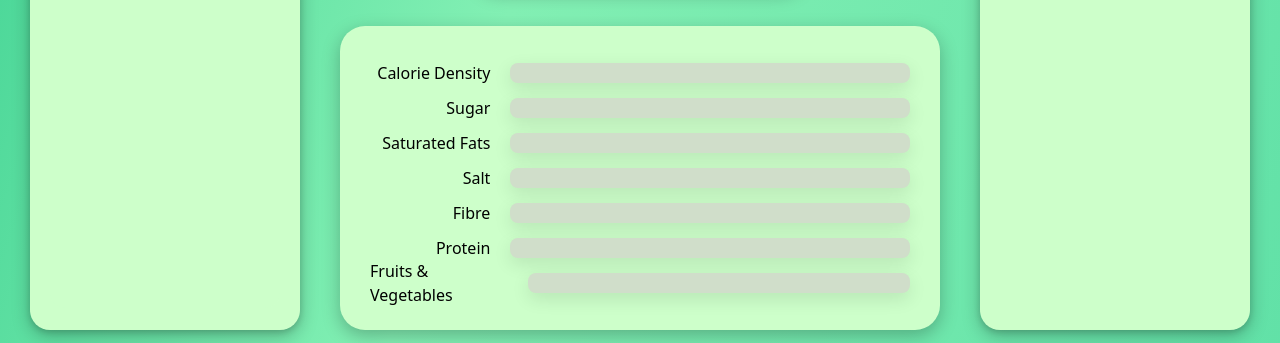
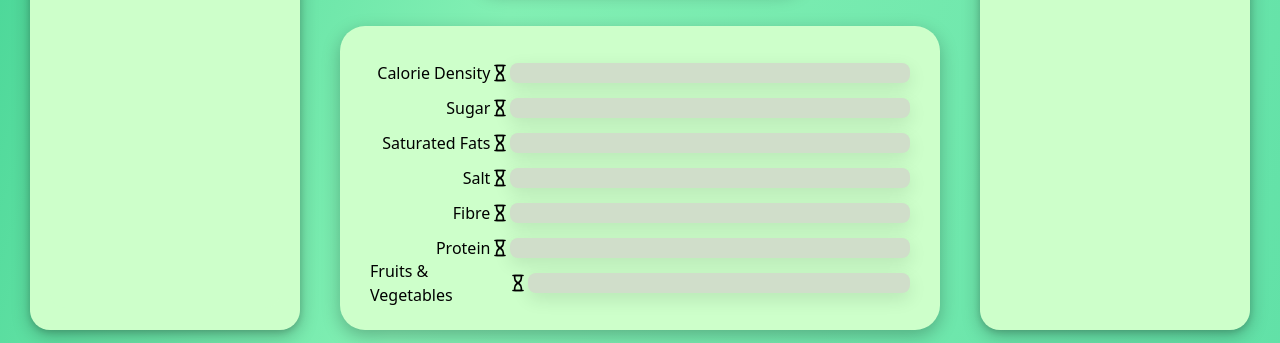
Before and after one commit to pnotato/ReRecipe, a React (Vite) app in the folder frontend/rerecipe/: page / in a window 1280 px wide. Shown: the part 450-793 px from the top of the page. Built offline with nearby package versions, Linux system fonts and the light colour scheme.

Commit message:
Added icons for bars

```diff
--- a/frontend/rerecipe/src/App.jsx
+++ b/frontend/rerecipe/src/App.jsx
@@ -246,7 +246,9 @@ function normalizeNutriscore(score) {
             <div className="bars">
               <div className="bar-container">
               <div className="bar-text">Calorie Density</div>
-                <div className="box" style={{ ...transparent }} />
+                <div className="box">
+                  <img src={loading}/>
+                </div>
                 <div className="bar">
                   <animated.div className="bar-anim" //Calories
                     style={{
@@ -258,7 +260,9 @@ function normalizeNutriscore(score) {
               </div>
               <div className="bar-container">
                 <div className="bar-text">Sugar</div>
-                <div className="box" style={{ ...transparent }} />
+                <div className="box">
+                  <img src={loading}/>
+                </div>
                 <div className="bar">
                   <animated.div className="bar-anim" //Sugar
                     style={{
@@ -270,7 +274,9 @@ function normalizeNutriscore(score) {
               </div>
               <div className="bar-container">
                 <div className="bar-text">Saturated Fats</div>
-                <div className="box" style={{ ...transparent }} />
+                <div className="box">
+                  <img src={loading}/>
+                </div>
                 <div className="bar">
                   <animated.div className="bar-anim" //Fat
                     style={{
@@ -282,7 +288,8 @@ function normalizeNutriscore(score) {
               </div>
               <div className="bar-container">
                 <div className="bar-text">Salt</div>
-                <div className="box" style={{ ...transparent }} />
+                <div className="box">
+                  <img src={loading}/></div>
                 <div className="bar">
                   <animated.div className="bar-anim" //Salt
                     style={{
@@ -294,7 +301,9 @@ function normalizeNutriscore(score) {
               </div>
               <div className="bar-container">
                 <div className="bar-text">Fibre</div>
-                <div className="box" style={{ ...transparent }} />
+                <div className="box">
+                  <img src={loading}/>
+                </div>
                 <div className="bar">
                   <animated.div className="bar-anim" //Fibre
                     style={{
@@ -306,7 +315,9 @@ function normalizeNutriscore(score) {
               </div>
               <div className="bar-container">
                 <div className="bar-text">Protein</div>
-                <div className="box" style={{ ...transparent }} />
+                <div className="box">
+                  <img src={loading}/>
+                </div>
                 <div className="bar">
                   <animated.div className="bar-anim" //Protein
                     style={{
@@ -318,7 +329,9 @@ function normalizeNutriscore(score) {
               </div>
               <div className="bar-container">
               <div className="bar-text">Fruits & Vegetables</div>
-                <div className="box" style={{ ...transparent }} />
+                <div className="box">
+                  <img src={loading}/>
+                </div>
                 <div className="bar">
                   <animated.div className="bar-anim" //Greens
                     style={{
--- a/frontend/rerecipe/src/App2.jsx
+++ b/frontend/rerecipe/src/App2.jsx
@@ -21,13 +21,7 @@ function matchPercentColor(percent) {
 }
 
 function App2() {
-    var calories = matchPercentColor(80);
-    var sugarcontent = matchPercentColor(40);
-    var saturatedfat = matchPercentColor(40);
-    var saltcontent = matchPercentColor(40);
-    var fibre = matchPercentColor(40);
-    var fruitsvegetables = matchPercentColor(40);
-    var protein = matchPercentColor(40);
+
 
     return (
         <>
```
